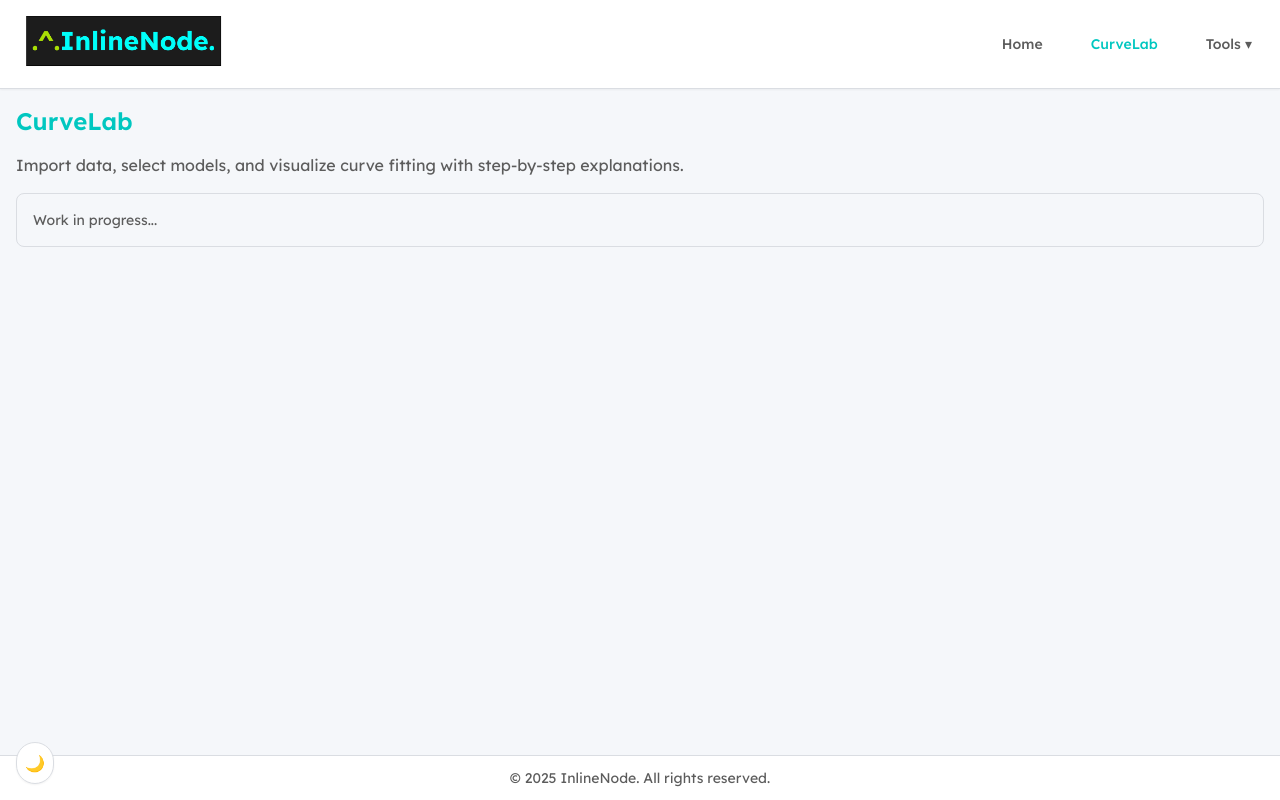
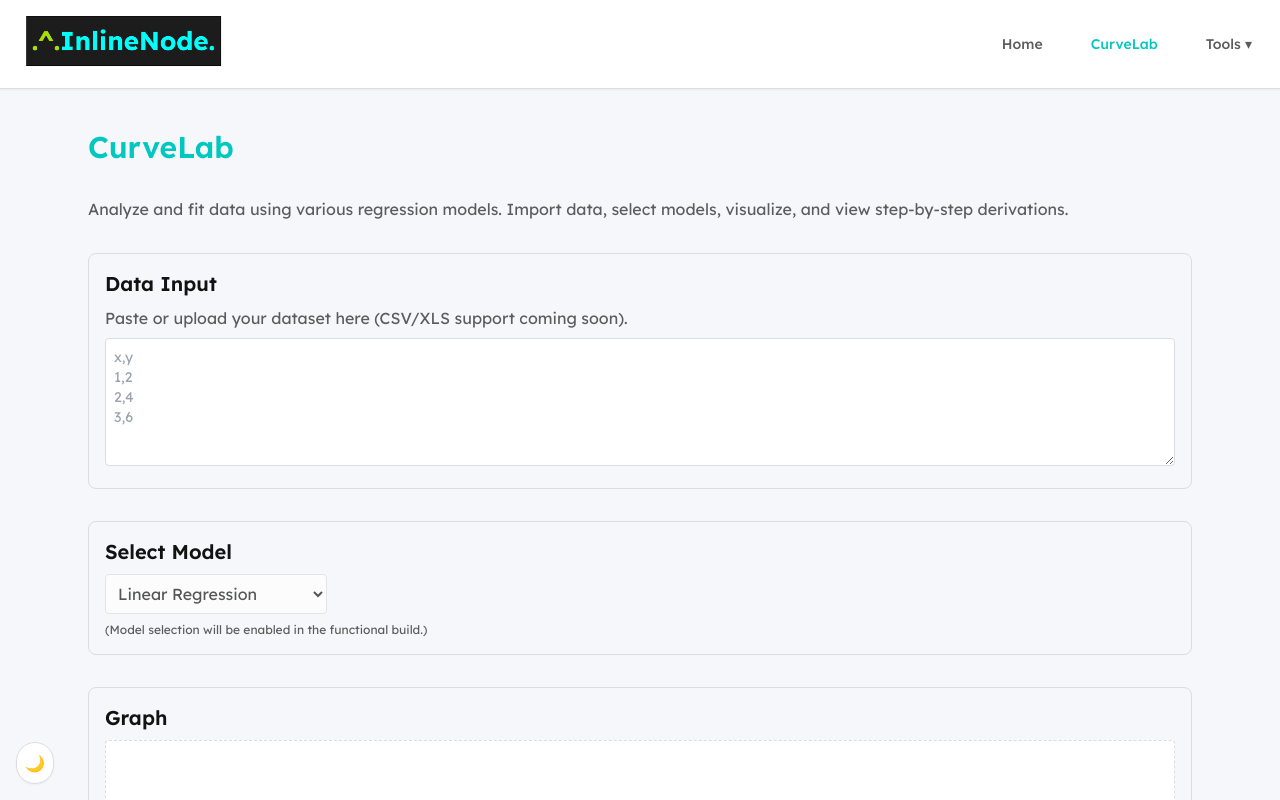
Before and after one commit to inline-node/inlinenode, a React (Vite) app: page /curvelab in a window 1280 px wide. Shown: the top 800 px of the page. Built offline with nearby package versions, Linux system fonts and the light colour scheme.

Commit message:
Update CurveLab.jsx
updated curvelab.

```diff
--- a/src/pages/CurveLab.jsx
+++ b/src/pages/CurveLab.jsx
@@ -1,19 +1,27 @@
 import Layout from "../layouts/Layout";
+import DataInput from "./curvelab/DataInput";
+import ModelSelector from "./curvelab/ModelSelector";
+import GraphArea from "./curvelab/GraphArea";
+import ConsoleArea from "./curvelab/ConsoleArea";
+import OutputSummary from "./curvelab/OutputSummary";
 
 export default function CurveLab() {
   return (
     <Layout>
-      <h1 className="text-2xl font-semibold mb-4 text-accent dark:text-darkAccent">
-        CurveLab
-      </h1>
-      <p className="text-textDim dark:text-darkTextDim mb-4">
-        Import data, select models, and visualize curve fitting with
-        step-by-step explanations.
-      </p>
-      <div className="border border-border dark:border-darkBorder rounded-lg p-4">
-        <p className="text-sm text-textDim dark:text-darkTextDim">
-          Work in progress...
+      <div className="max-w-6xl mx-auto p-6 flex flex-col gap-8">
+        <h1 className="text-3xl font-semibold text-accent dark:text-darkAccent">
+          CurveLab
+        </h1>
+        <p className="text-textDim dark:text-darkTextDim">
+          Analyze and fit data using various regression models. Import data, select models, visualize, and
+          view step-by-step derivations.
         </p>
+
+        <DataInput />
+        <ModelSelector />
+        <GraphArea />
+        <OutputSummary />
+        <ConsoleArea />
       </div>
     </Layout>
   );
```
